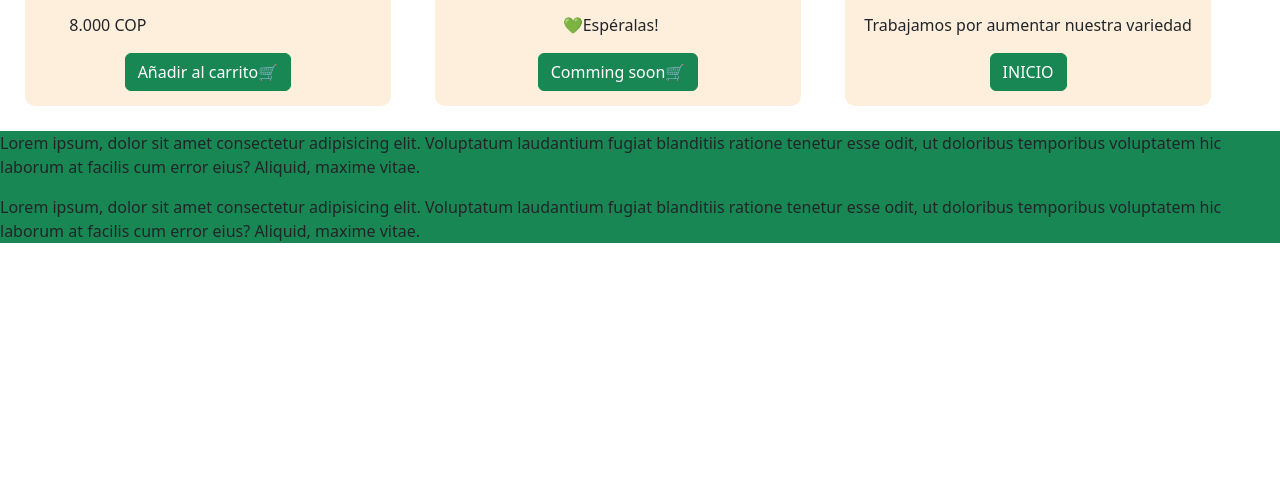
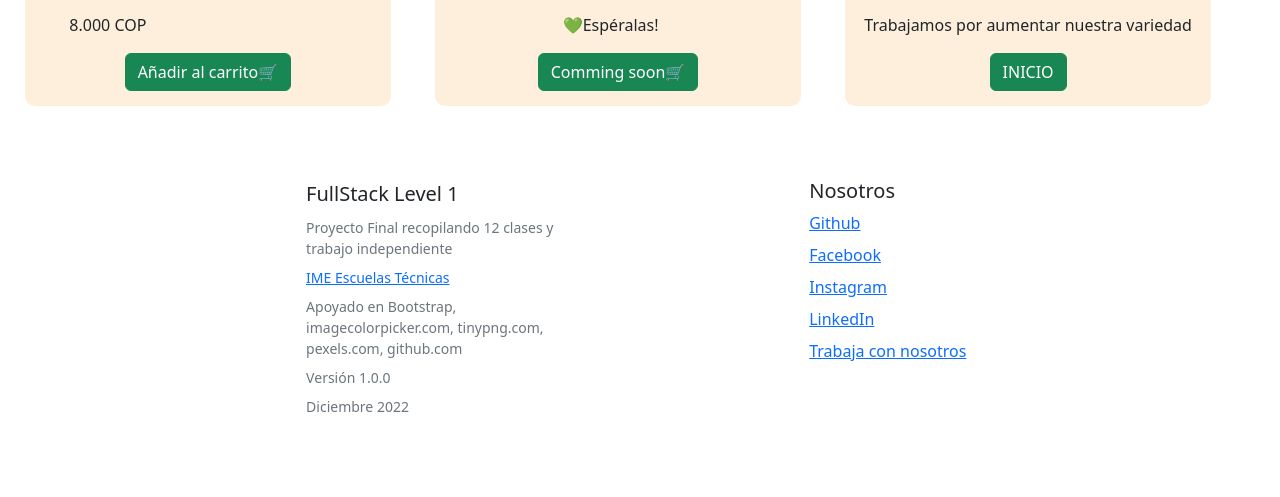
Before and after one commit to AlejoAmaHin/Suculentas, a plain HTML site: page suculentas.html in a window 1280 px wide. Shown: the part 2825-3322 px from the top of the page. Before the commit the page ends 3084 px from the top, so only its background shows below. Drawn offline with nearby package versions, Linux system fonts and the light colour scheme.

Commit message:
Footer agregado
Html con footer agregado

```diff
--- a/suculentas.html
+++ b/suculentas.html
@@ -397,27 +397,46 @@
             </div>
         </div>
     </div>
-
     <!-- FIN CATALOGO OTROSSS-->
 
     <!-- FOOTER -->
-    <footer>
-        <div class="contenedor-footer bg-success ">
-            <div class="footer">
-                <div>
-                    <p>
-                        Lorem ipsum, dolor sit amet consectetur adipisicing elit. Voluptatum laudantium fugiat blanditiis ratione tenetur esse odit, ut doloribus temporibus voluptatem hic laborum at facilis cum error eius? Aliquid, maxime vitae.
-                    </p>
-                </div>
-                <div>
-                    <p>
-                        Lorem ipsum, dolor sit amet consectetur adipisicing elit. Voluptatum laudantium fugiat blanditiis ratione tenetur esse odit, ut doloribus temporibus voluptatem hic laborum at facilis cum error eius? Aliquid, maxime vitae.
-                    </p>
-                </div>
+    <div class="container py-4 py-md-5 px-4 px-md-3 ">
+        <div class="row d-flex justify-content-evenly">
+            <div class="col-lg-3 mb-3">
+                <a class="d-inline-flex align-items-center mb-2 link-dark text-decoration-none" href="/" aria-label="Bootstrap">
+                    <title>FullStack Level 1</title>
+                    <span class="fs-5">FullStack Level 1</span>
+                </a>
+                <ul class="list-unstyled small text-muted">
+                    <li class="mb-2">
+                        Proyecto Final recopilando 12 clases y trabajo independiente
+                    </li>
+                    <li class="mb-2">
+                        <a href="https://ime.edu.co/">IME Escuelas Técnicas</a>
+                    </li>
+                    <li class="mb-2">
+                        Apoyado en Bootstrap, imagecolorpicker.com, tinypng.com, pexels.com, github.com
+                    </li>
+                    <li class="mb-2">
+                        Versión 1.0.0
+                    </li>
+                    <li class="mb-2">
+                        Diciembre 2022
+                    </li>
+                </ul>
+            </div>
+            <div class="col-6 col-lg-2 mb-3">
+                <h5>Nosotros</h5>
+                <ul class="list-unstyled">
+                    <li class="mb-2"><a href="https://github.com/AlejoAmaHin">Github</a></li>
+                    <li class="mb-2"><a href="https://www.instagram.com/alejandro_amaya_hincapie/">Facebook</a></li>
+                    <li class="mb-2"><a href="https://github.com/sponsors/twbs">Instagram</a></li>
+                    <li class="mb-2"><a href="https://www.linkedin.com/in/alejandro-amaya-hincapie/">LinkedIn</a></li>
+                    <li class="mb-2"><a href="#">Trabaja con nosotros</a></li>
+                </ul>
             </div>
         </div>
-    </footer>
-
+    </div>
     <!-- FIN FOOTER -->
 
 <!-- SRIPTS -->
```
Also changed, not shown: cactus.html (+35 -19 lines), index.html (+36 -23 lines), macetas.html (+35 -19 lines), sustratos.html (+35 -20 lines).
